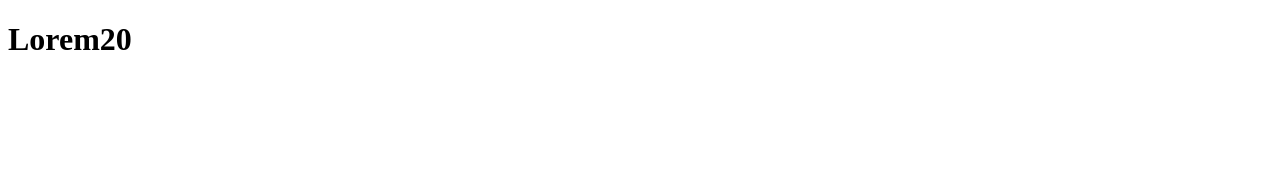
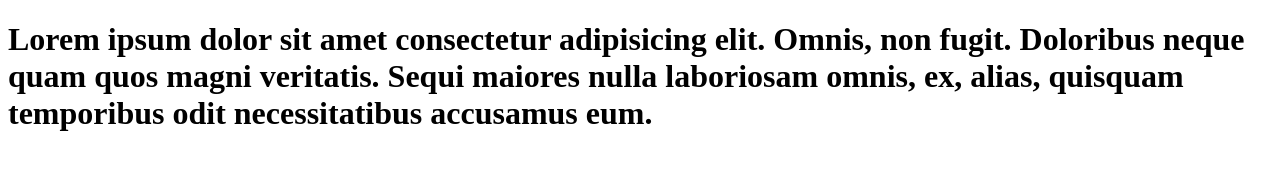
Before and after one commit to VinothikaR/stunning-spork, a plain HTML site: page index.html in a window 1280 px wide. Drawn offline with Linux system fonts and the light colour scheme.

Commit message:
Update index.html

```diff
--- a/index.html
+++ b/index.html
@@ -6,6 +6,6 @@
     <title>Document</title>
 </head>
 <body>
-    <h1>Lorem20</h1>
+    <h1>Lorem ipsum dolor sit amet consectetur adipisicing elit. Omnis, non fugit. Doloribus neque quam quos magni veritatis. Sequi maiores nulla laboriosam omnis, ex, alias, quisquam temporibus odit necessitatibus accusamus eum.</h1>
 </body>
 </html>
```
